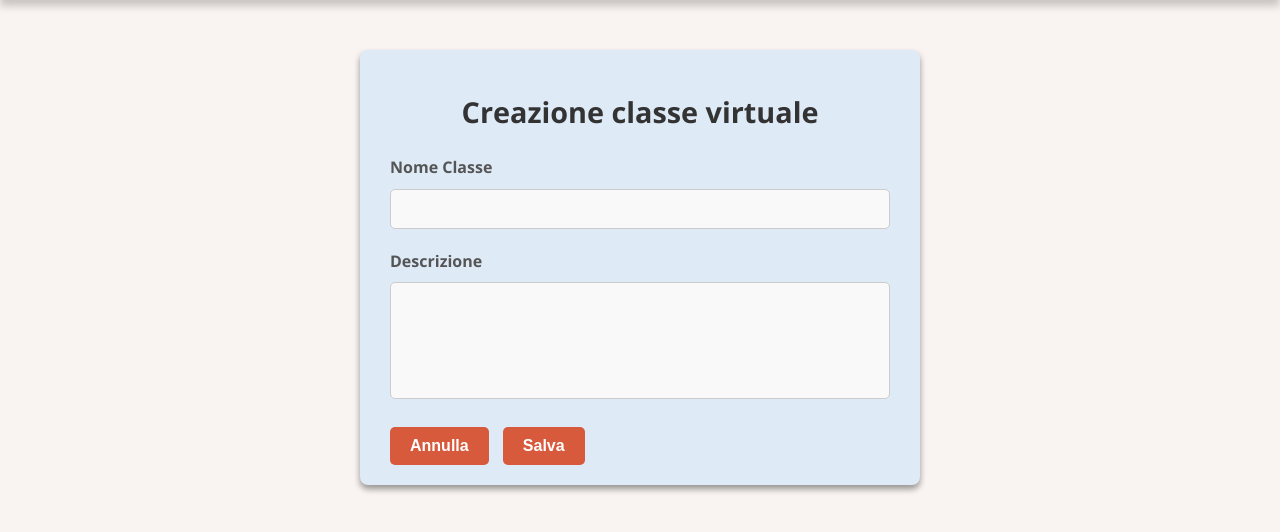
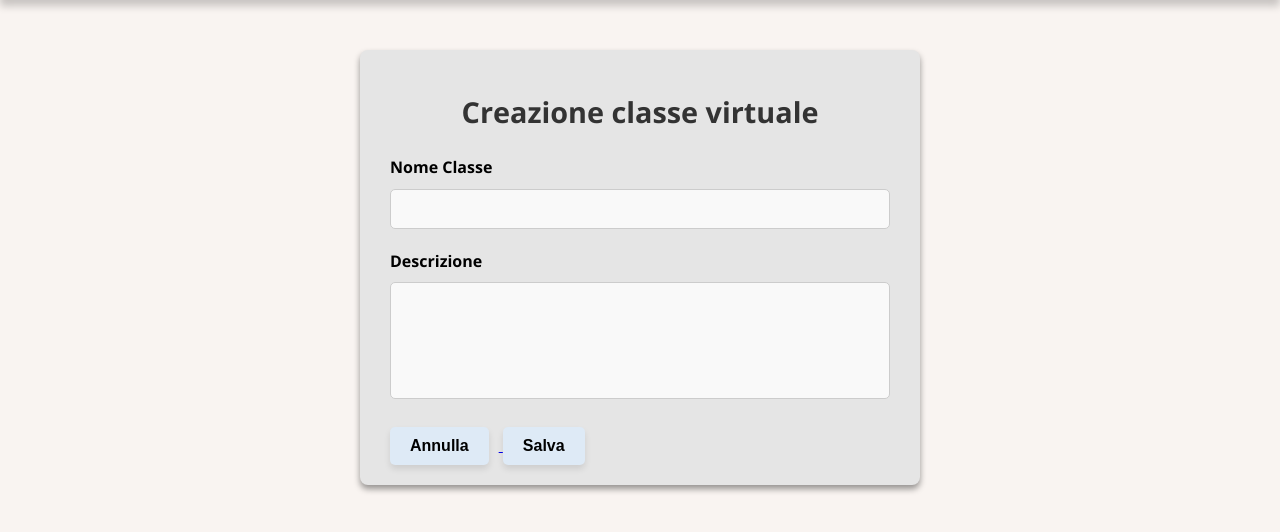
Before and after one commit to wassupiari/BeYourChoice, a Flask app: page /creazione-classe in a window 1280 px wide. Shown: the part 119-651 px from the top of the page. Run offline with Flask 3, Linux system fonts and the light colour scheme; parts of the project's set-up code (start-up, migrations or seed data) failed here and were passed over.

Commit message:
alcuni collegamenti creati

```diff
--- a/app/models/docenteModel.py
+++ b/app/models/docenteModel.py
@@ -28,20 +28,20 @@ class DocenteModel:
         Trova un docente in base al codice univoco.
         """
         docente_collection = self.db_manager.get_collection("Docente")
-        return docente_collection.find_one({"codice_univoc": codice_univoc})
+        return docente_collection.find_one({"codice_univoco": codice_univoc})
 
     def aggiorna_docente(self, docente_dict, codice_univoc):
         """
         Aggiorna le informazioni di un docente.
         """
-        self.collection.update_one({"codice_univoc": codice_univoc}, {"$set": docente_dict})
+        self.collection.update_one({"codice_univoco": codice_univoc}, {"$set": docente_dict})
 
     def elimina_docente(self, codice_univoc):
         """
         Elimina un docente dal database.
         """
         docente_collection = self.db_manager.get_collection("Docente")
-        docente_collection.delete_one({"codice_univoc": codice_univoc})
+        docente_collection.delete_one({"codice_univoco": codice_univoc})
 
     def get_codice_univoco_by_email(self, email):
         """
--- a/app/templates/creazioneCV.html
+++ b/app/templates/creazioneCV.html
@@ -21,8 +21,10 @@
                 <label for="descrizione">Descrizione</label>
                 <textarea id="descrizione" name="descrizione" rows="5" required></textarea>
 
+                <a href="{{ url_for('home') }}">
                 <button type="button" class="annulla">Annulla</button>
                 <button type="submit" class="salva">Salva</button>
+                </a>
             </form>
         </div>
     </main>
--- a/app/templates/dashboardDocente.html
+++ b/app/templates/dashboardDocente.html
@@ -33,8 +33,10 @@
         <!-- Sidebar -->
         <aside class="sidebar">
             <div class="sidebar-item">
+                <a href="{{ url_for ('views.creazione_classe')}}">
                 <i class="fas fa-circle-plus"></i><br>
-                <span>Crea Classe Virtuale</span>
+                <span> Crea Classe Virtuale</span>
+                </a>
             </div>
         </aside>
     </div>
--- a/app/templates/header.html
+++ b/app/templates/header.html
@@ -34,7 +34,7 @@
             </nav>
             <div class="user-info">
                 <span>Ciao, <strong>{}</strong></span>
-                <a href="logout.html" class="nav-link">
+                <a href="{{ url_for('login.logout') }}" class="nav-link">
                     <i class="fa-solid fa-arrow-right-from-bracket"></i><br>
                     <span>Logout</span>
                 </a>
--- a/public/css/styleCCV.css
+++ b/public/css/styleCCV.css
@@ -12,7 +12,7 @@ body {
 .form-container {
     max-width: 500px;
     margin: 50px auto;
-    background: #deeaf6;
+    background: #e5e5e5;
     box-shadow: 0 4px 6px rgba(0, 0, 0, 0.4);
     border-radius: 8px;
     padding: 20px 30px;
@@ -33,8 +33,8 @@ label {
     display: block;
     margin-bottom: 8px;
     font-size: 1rem;
-    font-weight: 600;
-    color: #555;
+    font-weight: bold;
+    color: #000000;
 }
 
 /* Campi di input */
@@ -70,24 +70,33 @@ button {
     transition: all 0.3s ease;
     display: inline-block;
     margin-right: 10px;
+    box-shadow: 0 4px 6px rgba(0, 0, 0, 0.1); /* Effetto ombra */
+    cursor: pointer;
+    transition: box-shadow 0.3s ease, transform 0.3s ease; /* Effetti al passaggio del mouse */
 }
 
 button.annulla {
+    background-color: #deeaf6;
+    color: #000000;
+}
+
+button.annulla:hover {
+    transform: scale(1.05); /* Leggero ingrandimento al passaggio del mouse */
+    box-shadow: 0 6px 10px rgba(0, 0, 0, 0.15); /* Ombra più intensa su hover */
     background-color: #d75a3d;
     color: #ffffff;
 }
 
-button.annulla:hover {
-    background-color: #0056b3;
-}
-
 button.salva {
-    background-color: #d75a3d;
-    color: #ffffff;
+    background-color: #deeaf6;
+    color: #000000;
 }
 
 button.salva:hover {
-    background-color: #0056b3;
+    transform: scale(1.05); /* Leggero ingrandimento al passaggio del mouse */
+    box-shadow: 0 6px 10px rgba(0, 0, 0, 0.15); /* Ombra più intensa su hover */
+    background-color: #d75a3d;
+    color: #ffffff;
 }
 
 /* Responsivo per dispositivi mobili */
--- a/public/css/styledashboarddoc.css
+++ b/public/css/styledashboarddoc.css
@@ -34,6 +34,7 @@ li {
 
 .dashboard li span {
   font-weight: bold;
+  color: #000000;
   text-align: right;
   width: 50%;
 }
```
